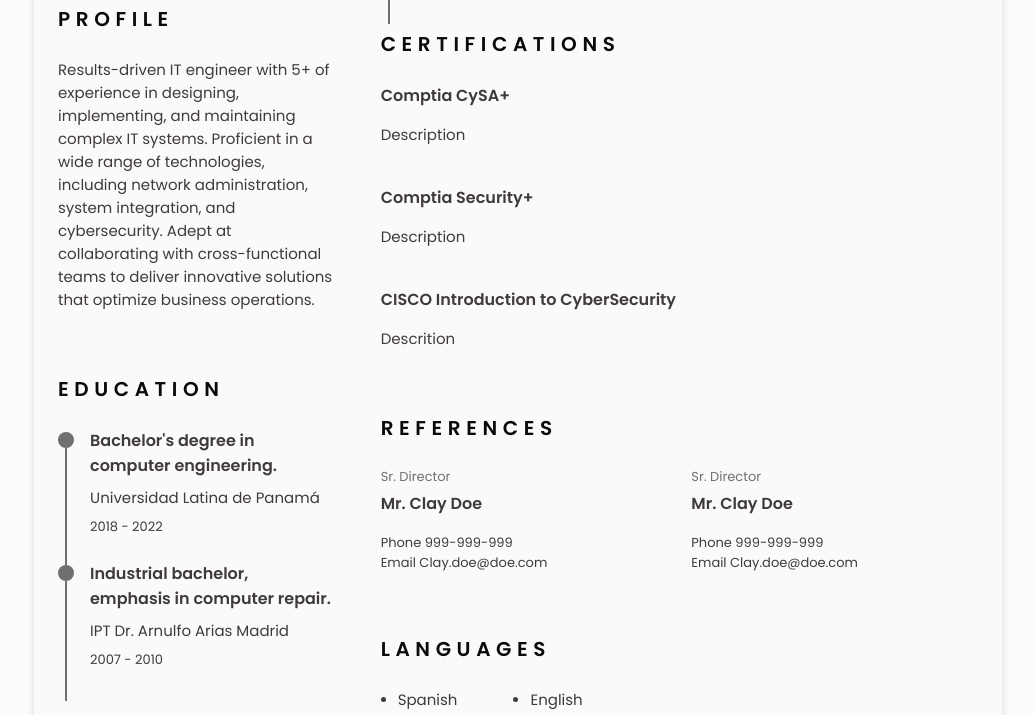
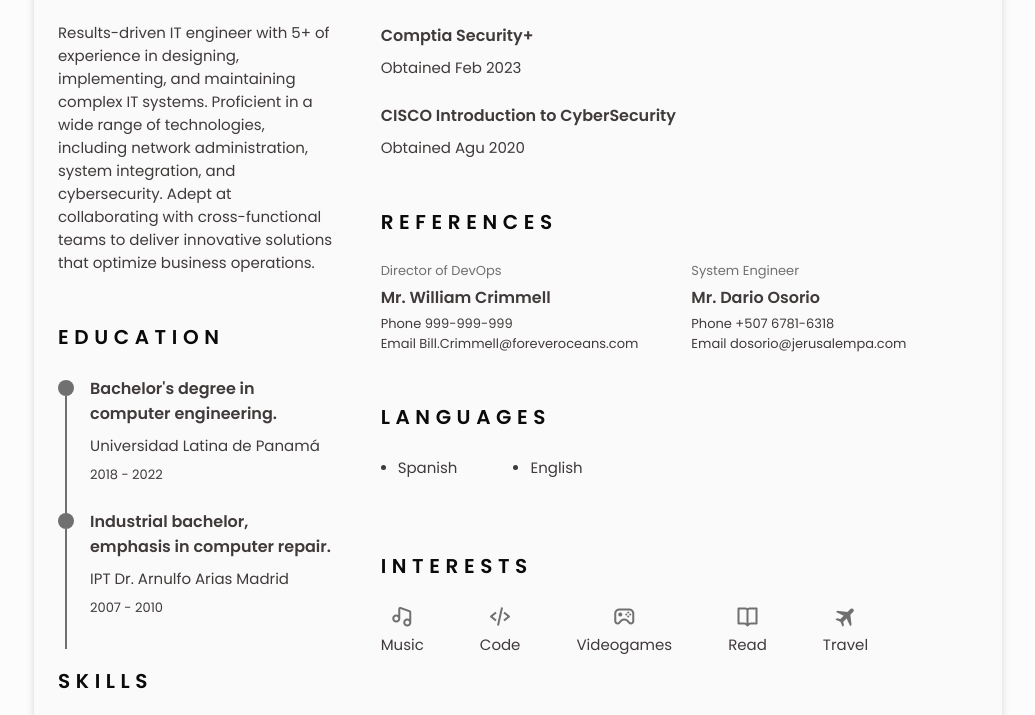
Before and after one commit to JeffreyCq/CV-Jeffrey, a plain HTML site: page index.html in a window 1280 px wide. Shown: the part 650-1365 px from the top of the page, without its empty margins (122-1157 px from the left). Drawn offline with nearby package versions, Linux system fonts and the light colour scheme.

Commit message:
Changes in structure

```diff
--- a/assets/css/styles.css
+++ b/assets/css/styles.css
@@ -104,7 +104,7 @@ body.scale-cv {
 }
 
 .scale-cv .bd-container {
-  max-width: 595px;
+  max-width: 695px;
 }
 
 .scale-cv .section {
@@ -183,7 +183,7 @@ body.scale-cv {
 }
 
 body {
-  margin: 0 0 var(--header-height);
+  margin: 0 0 var(--header-height) 0;
   padding: 0;
   font-family: var(--body-font);
   font-size: var(--normal-font-size);
@@ -196,7 +196,7 @@ h2,
 h3,
 ul,
 p {
-  margin: o;
+  margin: 0;
 }
 
 h1,
--- a/assets/js/main.js
+++ b/assets/js/main.js
@@ -100,11 +100,11 @@ let resumeButton = document.getElementById('resume-button')
 
 // Html2pdf options
 let opt = {
-    margin: 1,
+    margin: 0.2,
     filename: 'ResumeJC.pdf',
     image: { type: 'jpeg', quality: 0.98 },
     html2canvas: { scale: 4 },
-    jsPDF: { unit: 'in', format: 'a4', orientation: 'portrait' }
+    jsPDF: { unit: 'in', format: 'legal', orientation: 'portrait' }
 };
 
 // Function to call areaCv and Html2Pdf options
--- a/index.html
+++ b/index.html
@@ -18,7 +18,7 @@
     <!--========== HEADER ==========-->
     <header class="l-header" id="header">
         <nav class="nav bd-container">
-            <a href="#" class="nav__logo">Cedeño, Jeffrey</a>
+            <a href="#" class="nav__logo">Menu</a>
 
             <div class="nav__menu" id="nav-menu">
                 <ul class="nav__list">
@@ -110,15 +110,16 @@
                     <h2 class="section-title">SOCIAL</h2>
 
                     <div class="social__container bd-grid">
-                        <a href="" target="_blank" class="social__link">
+                        <a href="https://www.linkedin.com/in/jeffreyacq/?locale=en_US" target="_blank"
+                            class="social__link">
                             <i class='bx bxl-linkedin-square social__icon'></i>@Jeffreycq
                         </a>
-                        <a href="" target="_blank" class="social__link">
+                        <a href="https://es-la.facebook.com/JeffreyCQ" target="_blank" class="social__link">
                             <i class='bx bxl-facebook-square social__icon'></i>Jeffrey Cedeño
                         </a>
-                        <a href="" target="_blank" class="social__link">
+                        <!-- <a href="" target="_blank" class="social__link">
                             <i class='bx bxl-instagram-alt social__icon'></i>@Jeffreycq
-                        </a>
+                        </a> -->
                     </div>
                 </section>
 
@@ -252,17 +253,17 @@
                     <h2 class="section-title">CERTIFICATIONS</h2>
 
                     <div class="certificate__container bd-grid">
-                        <div class="certificate__content">
+                        <!-- <div class="certificate__content">
                             <h3 class="certificate__title">Comptia CySA+</h3>
-                            <p class="certificate__description">Description</p>
-                        </div>
+                            <p class="certificate__description">Obtained Nov 2023</p>
+                        </div> -->
                         <div class="certificate__content">
                             <h3 class="certificate__title">Comptia Security+</h3>
-                            <p class="certificate__description">Description</p>
+                            <p class="certificate__description">Obtained Feb 2023</p>
                         </div>
                         <div class="certificate__content">
                             <h3 class="certificate__title">CISCO Introduction to CyberSecurity</h3>
-                            <p class="certificate__description">Descrition</p>
+                            <p class="certificate__description">Obtained Agu 2020</p>
                         </div>
                     </div>
                 </section>
@@ -273,19 +274,19 @@
 
                     <div class="references__container bd-grid">
                         <div class="references__content bd-grid">
-                            <span class="references__subtitle">Sr. Director</span>
-                            <h3 class="references__title">Mr. Clay Doe</h3>
+                            <span class="references__subtitle">Director of DevOps</span>
+                            <h3 class="references__title">Mr. William Crimmell</h3>
                             <ul class="references__contact">
                                 <li>Phone 999-999-999</li>
-                                <li>Email Clay.doe@doe.com</li>
+                                <li>Email Bill.Crimmell@foreveroceans.com</li>
                             </ul>
                         </div>
                         <div class="references__content bd-grid">
-                            <span class="references__subtitle">Sr. Director</span>
-                            <h3 class="references__title">Mr. Clay Doe</h3>
+                            <span class="references__subtitle">System Engineer</span>
+                            <h3 class="references__title">Mr. Dario Osorio</h3>
                             <ul class="references__contact">
-                                <li>Phone 999-999-999</li>
-                                <li>Email Clay.doe@doe.com</li>
+                                <li>Phone +507 6781-6318</li>
+                                <li>Email dosorio@jerusalempa.com</li>
                             </ul>
                         </div>
                     </div>
```
